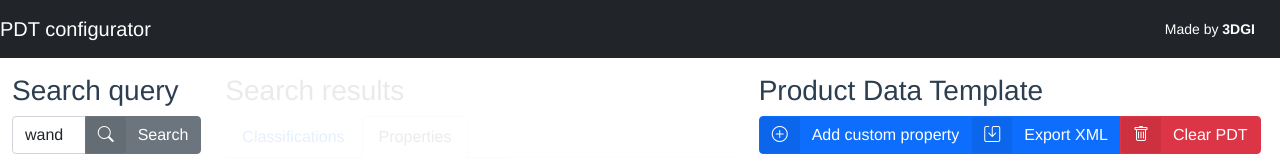
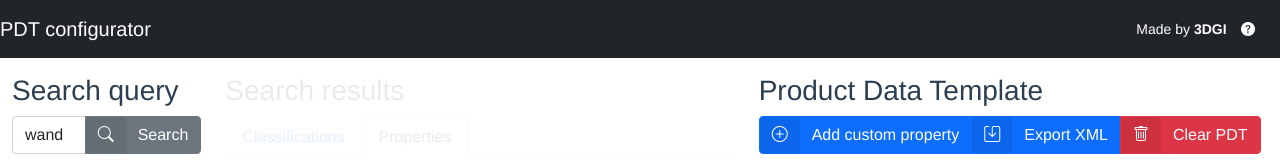
Before and after one commit to 3DGI/pdt-config, a Vue app: page / in a window 1280 px wide. Shown: the top 160 px of the page. Built offline with nearby package versions, Linux system fonts and the light colour scheme.

Commit message:
add ? icon

```diff
--- a/src/App.vue
+++ b/src/App.vue
@@ -4,7 +4,7 @@
       <router-link tag="a" to="/" class="navbar-brand">PDT configurator</router-link>
       <span class="navbar-brand">
       <button type="button" class="btn btn-sm btn-dark" v-on:click="aboutModal.toggle()">
-          Made by <b>3DGI</b>
+          Made by <b>3DGI</b> <i style="margin-left:0.75em" class="bi-question-circle-fill" role="img" aria-label="info"></i>
       </button>
       </span>
     </nav>
```
